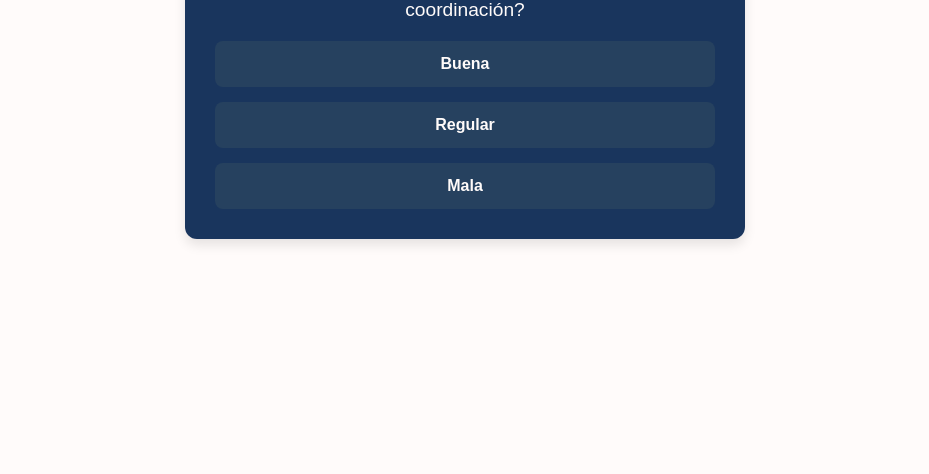
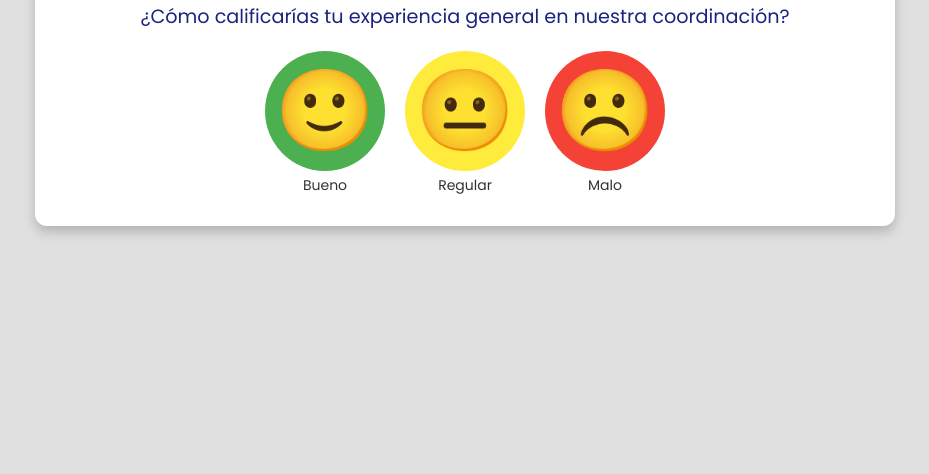
Before and after one commit to IntellexSatisfaction/IntelexSatisfaction, a plain HTML site: page index.html in a window 1280 px wide. Shown: the part 366-840 px from the top of the page, without its empty margins (175-1104 px from the left). Drawn offline with Linux system fonts and the light colour scheme.

Commit message:
index.html

```diff
--- a/index.html
+++ b/index.html
@@ -4,10 +4,11 @@
     <meta charset="UTF-8">
     <meta name="viewport" content="width=device-width, initial-scale=1.0">
     <title>Encuesta Universitaria</title>
+    <link href="https://fonts.googleapis.com/css2?family=Poppins:wght@400;600&display=swap" rel="stylesheet">
     <style>
         body {
-            font-family: 'Arial', sans-serif;
-            background-color: #fffbfa;
+            font-family: 'Poppins', sans-serif;
+            background-color: #e0e0e0; /* Fondo gris claro para mayor contraste */
             display: flex;
             justify-content: center;
             align-items: center;
@@ -17,19 +18,20 @@
         }
 
         form {
-            background-color: #19355d;
+            background-color: #ffffff; /* Cuadro principal blanco para alto contraste */
             padding: 30px;
             border-radius: 12px;
-            box-shadow: 0px 6px 12px rgba(0, 0, 0, 0.1);
+            box-shadow: 0px 6px 12px rgba(0, 0, 0, 0.2); /* Sombra más fuerte para mayor profundidad */
             width: 90%;
-            max-width: 500px;
-            color: #fffbfa;
+            max-width: 800px;
+            color: #333;
             text-align: center;
         }
 
         h1 {
             margin-bottom: 20px;
             font-size: 2em;
+            color: #1a237e; /* Azul oscuro para el título */
         }
 
         label {
@@ -37,39 +39,94 @@
             margin: 15px 0;
             font-size: 1.2em;
             font-weight: normal;
+            color: #1a237e; /* Azul oscuro para el texto */
         }
 
         .button-group {
             display: flex;
+            flex-direction: row; /* Orientación horizontal */
+            gap: 20px; /* Espacio entre botones */
+            margin-top: 20px;
+            justify-content: center; /* Centrando los botones */
+        }
+
+        .button-container {
+            display: flex;
             flex-direction: column;
-            gap: 15px;
-            margin-top: 20px;
+            align-items: center;
         }
 
         button {
-            padding: 14px;
+            width: 120px; /* Ajuste del ancho del botón */
+            height: 120px; /* Ajuste de la altura del botón */
+            border-radius: 50%; /* Forma redonda */
             border: none;
-            background-color: #26415f;
-            color: #fffbfa;
+            color: #fff;
             font-weight: bold;
-            font-size: 16px;
-            border-radius: 8px;
+            font-size: 80px; /* Tamaño grande del emoji */
             cursor: pointer;
-            transition: background-color 0.3s;
+            display: flex;
+            align-items: center;
+            justify-content: center;
+            background-color: rgba(0, 0, 0, 0.1); /* Fondo tenue */
+            padding: 0; /* Elimina el relleno */
+            margin: 0; /* Elimina el margen */
+            transition: background-color 0.3s, transform 0.3s, box-shadow 0.3s; /* Transiciones suaves */
         }
 
+        /* Botones personalizados con colores originales */
+        .buena {
+            background-color: #4caf50; /* Verde */
+        }
+
+        .regular {
+            background-color: #ffeb3b; /* Amarillo */
+            color: #000; /* Texto negro para contraste */
+        }
+
+        .mala {
+            background-color: #f44336; /* Rojo */
+        }
+
+        /* Efecto de resaltado al presionar */
+        button:active {
+            background-color: rgba(0, 0, 0, 0.2); /* Color más oscuro al presionar */
+            transform: scale(0.9); /* Efecto de escala al presionar */
+            box-shadow: 0px 4px 8px rgba(0, 0, 0, 0.2); /* Sombra para efecto de profundidad */
+        }
+
+        /* Efecto de cambio de color cuando el mouse pasa sobre el botón */
         button:hover {
-            background-color: #1d4a80;
+            background-color: rgba(0, 0, 0, 0.2); /* Fondo más oscuro al pasar el mouse */
+            box-shadow: 0px 8px 16px rgba(0, 0, 0, 0.3); /* Sombra más pronunciada al pasar el mouse */
+        }
+
+        /* Tamaño y estilo del texto debajo de los botones */
+        .button-container span {
+            font-size: 14px; /* Texto tamaño más pequeño */
+            margin-top: 4px; /* Espacio entre el emoji y el texto */
+            color: #333; /* Color de texto */
         }
 
         .message {
             text-align: center;
             padding: 25px;
             border-radius: 10px;
-            background-color: #19355d;
-            color: #fffbfa;
-            box-shadow: 0px 6px 12px rgba(0, 0, 0, 0.1);
+            color: #fff; /* Texto blanco para contraste */
+            box-shadow: 0px 6px 12px rgba(0, 0, 0, 0.2); /* Sombra más fuerte para profundidad */
+            display: none; /* Ocultar inicialmente */
         }
+
+        .message .result-text {
+            font-size: 3em; /* Tamaño grande para la respuesta */
+            font-weight: bold;
+        }
+
+        .message .thank-you {
+            font-size: 1em; /* Tamaño del texto de agradecimiento */
+            margin-top: 10px;
+        }
+
     </style>
 </head>
 <body>
@@ -77,13 +134,23 @@
         <h1>Encuesta Universitaria</h1>
         <label>¿Cómo calificarías tu experiencia general en nuestra coordinación?</label>
         <div class="button-group">
-            <button type="button" onclick="submitForm('Buena')">Buena</button>
-            <button type="button" onclick="submitForm('Regular')">Regular</button>
-            <button type="button" onclick="submitForm('Mala')">Mala</button>
+            <div class="button-container">
+                <button type="button" class="buena" onclick="submitForm('Buena')">🙂</button>
+                <span>Bueno</span>
+            </div>
+            <div class="button-container">
+                <button type="button" class="regular" onclick="submitForm('Regular')">😐</button>
+                <span>Regular</span>
+            </div>
+            <div class="button-container">
+                <button type="button" class="mala" onclick="submitForm('Mala')">☹️</button>
+                <span>Malo</span>
+            </div>
         </div>
     </form>
-    <div id="confirmation" class="message" style="display:none;">
-        <h2>IntellexSatisfactio agradece por tu respuesta</h2>
+    <div id="confirmation" class="message">
+        <div id="resultText" class="result-text"></div>
+        <div class="thank-you">IntellexSatisfactio agradece por tu respuesta</div>
     </div>
 
     <script>
@@ -94,9 +161,44 @@
             input.name = 'rating';
             input.value = value;
             form.appendChild(input);
-            form.submit();
-            document.getElementById('myForm').style.display = 'none';
-            document.getElementById('confirmation').style.display = 'block';
+
+            // Usar fetch para enviar datos sin recargar la página
+            fetch(form.action, {
+                method: 'POST',
+                body: new FormData(form)
+            }).then(response => {
+                if (response.ok) {
+                    // Ocultar el formulario y mostrar el mensaje de confirmación
+                    document.getElementById('myForm').style.display = 'none';
+                    const confirmation = document.getElementById('confirmation');
+                    const resultText = document.getElementById('resultText');
+
+                    // Cambiar el mensaje y color de fondo según la selección
+                    if (value === 'Buena') {
+                        confirmation.style.backgroundColor = '#4caf50'; // Verde
+                        resultText.textContent = 'BUENA';
+                        resultText.style.color = '#fff'; // Texto blanco para contraste
+                    } else if (value === 'Regular') {
+                        confirmation.style.backgroundColor = '#ffeb3b'; // Amarillo
+                        resultText.textContent = 'REGULAR';
+                        resultText.style.color = '#000'; // Texto negro para contraste
+                    } else if (value === 'Mala') {
+                        confirmation.style.backgroundColor = '#f44336'; // Rojo
+                        resultText.textContent = 'MALO';
+                        resultText.style.color = '#fff'; // Texto blanco para contraste
+                    }
+                    confirmation.style.display = 'block';
+
+                    // Redirigir a la página principal después de un breve retraso
+                    setTimeout(() => {
+                        window.location.reload(); // Recargar la página para mostrar el formulario nuevamente
+                    }, 2000); // Espera 2 segundos antes de redirigir
+                } else {
+                    console.error('Error en la solicitud.');
+                }
+            }).catch(error => {
+                console.error('Error:', error);
+            });
         }
     </script>
 </body>
```
